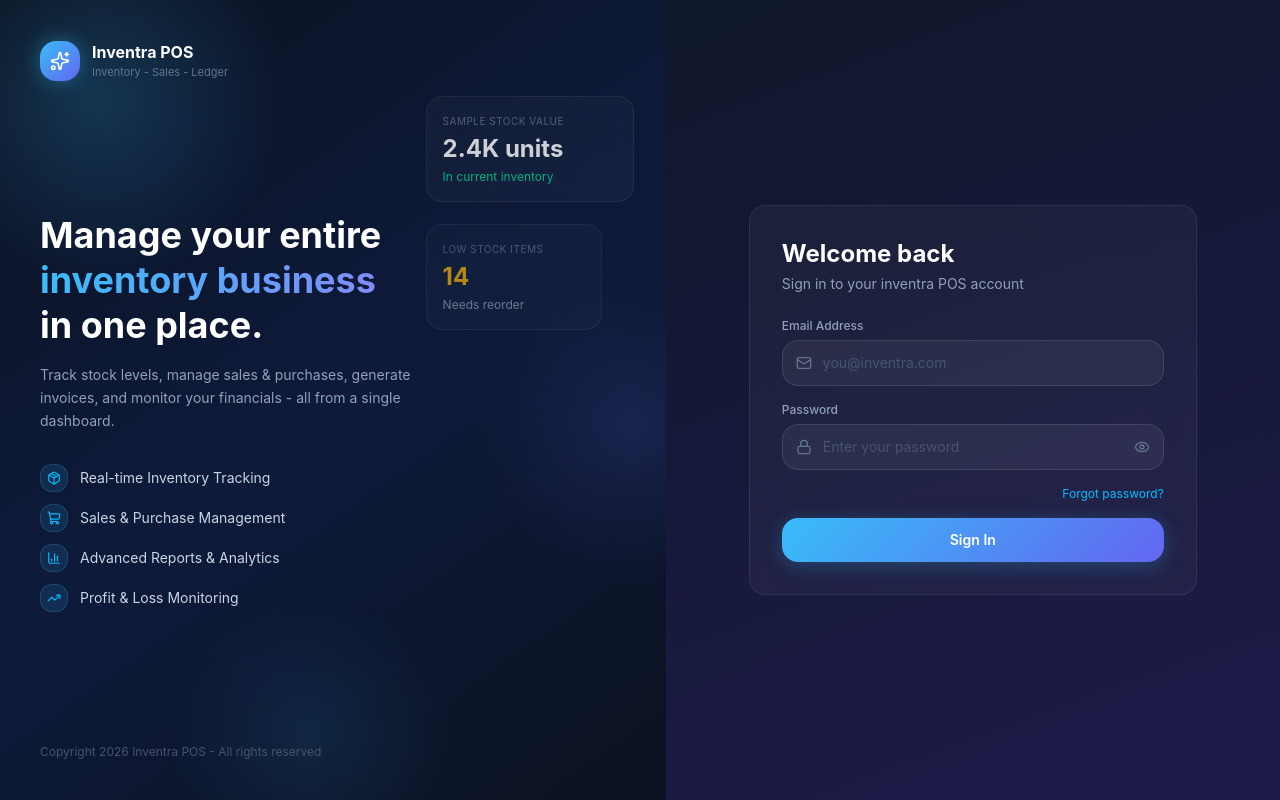
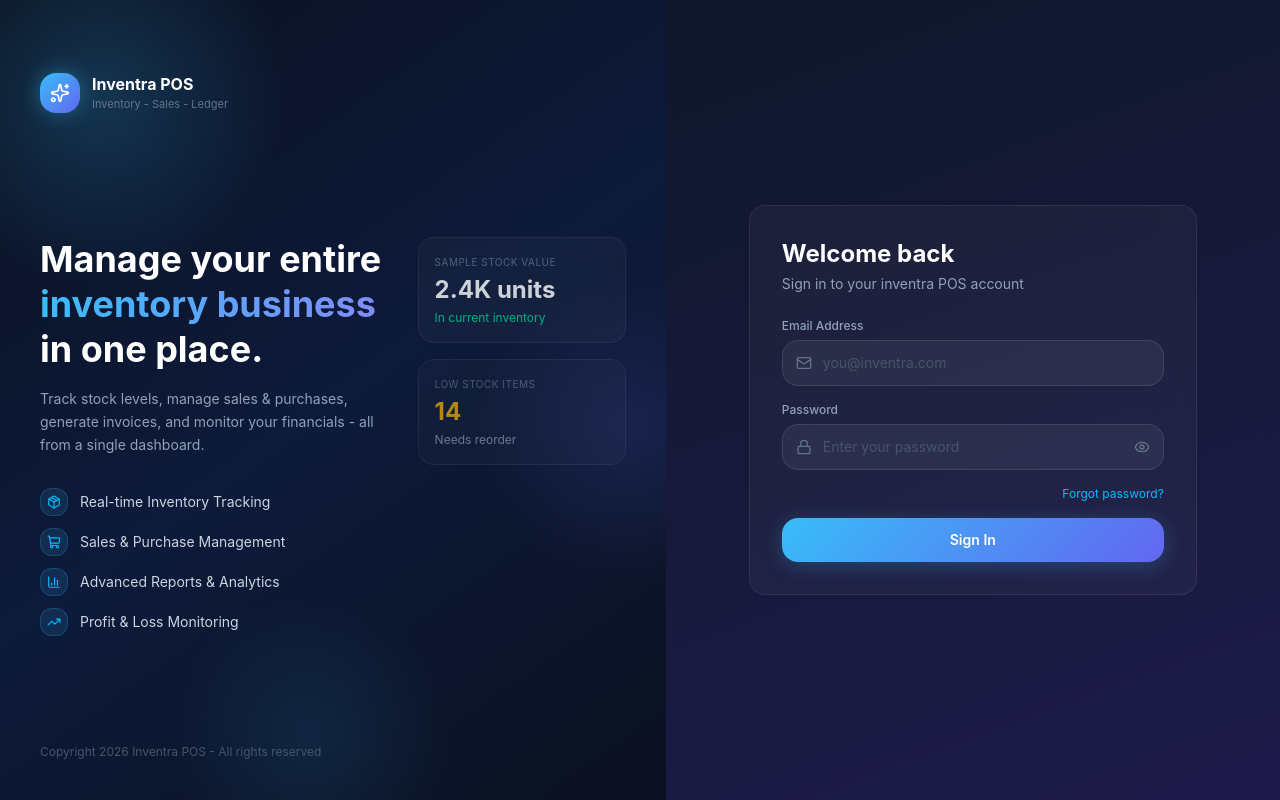
Before and after one commit to Abdu11ahEjaz/INVENTRA-POS, a React (Vite) app in the folder inventra-frontend/: page /signin in a window 1280 px wide. Built offline with nearby package versions, Linux system fonts and the light colour scheme; no server answers.

Commit message:
Fixed responsiveness issues on signin screen (2)

```diff
--- a/inventra-frontend/src/pages/auth/SignInPage.jsx
+++ b/inventra-frontend/src/pages/auth/SignInPage.jsx
@@ -53,22 +53,8 @@ export default function SignInPage() {
         <div className="pointer-events-none absolute -bottom-20 left-1/4 h-72 w-72 rounded-full opacity-10"
           style={{ background: "radial-gradient(circle, #38bdf8, transparent 70%)" }} />
 
-        {/* Floating stat cards - Hidden on screens < 1189px */}
-        <div className="pointer-events-none absolute right-8 top-24 w-52 rounded-2xl p-4 opacity-80 hidden xl:block"
-          style={{ background: "rgba(255,255,255,0.04)", border: "1px solid rgba(255,255,255,0.08)", backdropFilter: "blur(12px)" }}>
-          <p className="text-[10px] text-slate-500 uppercase tracking-wider">Sample Stock Value</p>
-          <p className="mt-1 text-2xl font-bold text-white">2.4K units</p>
-          <p className="mt-1 text-xs text-emerald-400">In current inventory</p>
-        </div>
-        <div className="pointer-events-none absolute right-16 top-56 w-44 rounded-2xl p-4 opacity-70 hidden xl:block"
-          style={{ background: "rgba(255,255,255,0.04)", border: "1px solid rgba(255,255,255,0.08)", backdropFilter: "blur(12px)" }}>
-          <p className="text-[10px] text-slate-500 uppercase tracking-wider">Low Stock Items</p>
-          <p className="mt-1 text-2xl font-bold text-amber-400">14</p>
-          <p className="mt-1 text-xs text-slate-400">Needs reorder</p>
-        </div>
-
         {/* Logo */}
-        <div className="relative z-10 flex items-center gap-3">
+        <div className="relative z-10 flex items-center gap-3 mt-8">
           <div className="flex h-10 w-10 items-center justify-center rounded-xl"
             style={{ background: "linear-gradient(135deg, #38bdf8, #6366f1)", boxShadow: "0 0 20px rgba(56,189,248,0.4)" }}>
             <Sparkles className="h-5 w-5 text-white" />
@@ -79,8 +65,10 @@ export default function SignInPage() {
           </div>
         </div>
 
-        {/* Headline */}
-        <div className="relative z-10">
+        {/* Content: Text on left, Stat boxes on right */}
+        <div className="relative z-10 mt-4 flex gap-8 items-start">
+          {/* Left: Headline + Description */}
+          <div className="flex-1">
             <h1 className="text-4xl font-bold leading-tight text-white">
               Manage your entire<br />
               <span style={{ background: "linear-gradient(90deg, #38bdf8, #818cf8)", WebkitBackgroundClip: "text", WebkitTextFillColor: "transparent" }}>
@@ -101,6 +89,23 @@ export default function SignInPage() {
                   <span className="text-sm text-slate-300">{label}</span>
                 </div>
               ))}
+            </div>
+          </div>
+
+          {/* Right: Stat boxes - Hidden on screens < 1280px */}
+          <div className="hidden xl:flex flex-col gap-4 shrink-0">
+            <div className="w-52 rounded-2xl p-4 opacity-80"
+              style={{ background: "rgba(255,255,255,0.04)", border: "1px solid rgba(255,255,255,0.08)", backdropFilter: "blur(12px)" }}>
+              <p className="text-[10px] text-slate-500 uppercase tracking-wider">Sample Stock Value</p>
+              <p className="mt-1 text-2xl font-bold text-white">2.4K units</p>
+              <p className="mt-1 text-xs text-emerald-400">In current inventory</p>
+            </div>
+            <div className="w-52 rounded-2xl p-4 opacity-70"
+              style={{ background: "rgba(255,255,255,0.04)", border: "1px solid rgba(255,255,255,0.08)", backdropFilter: "blur(12px)" }}>
+              <p className="text-[10px] text-slate-500 uppercase tracking-wider">Low Stock Items</p>
+              <p className="mt-1 text-2xl font-bold text-amber-400">14</p>
+              <p className="mt-1 text-xs text-slate-400">Needs reorder</p>
+            </div>
           </div>
         </div>
 
```
Lines whose indentation alone changed are shown as unchanged.
